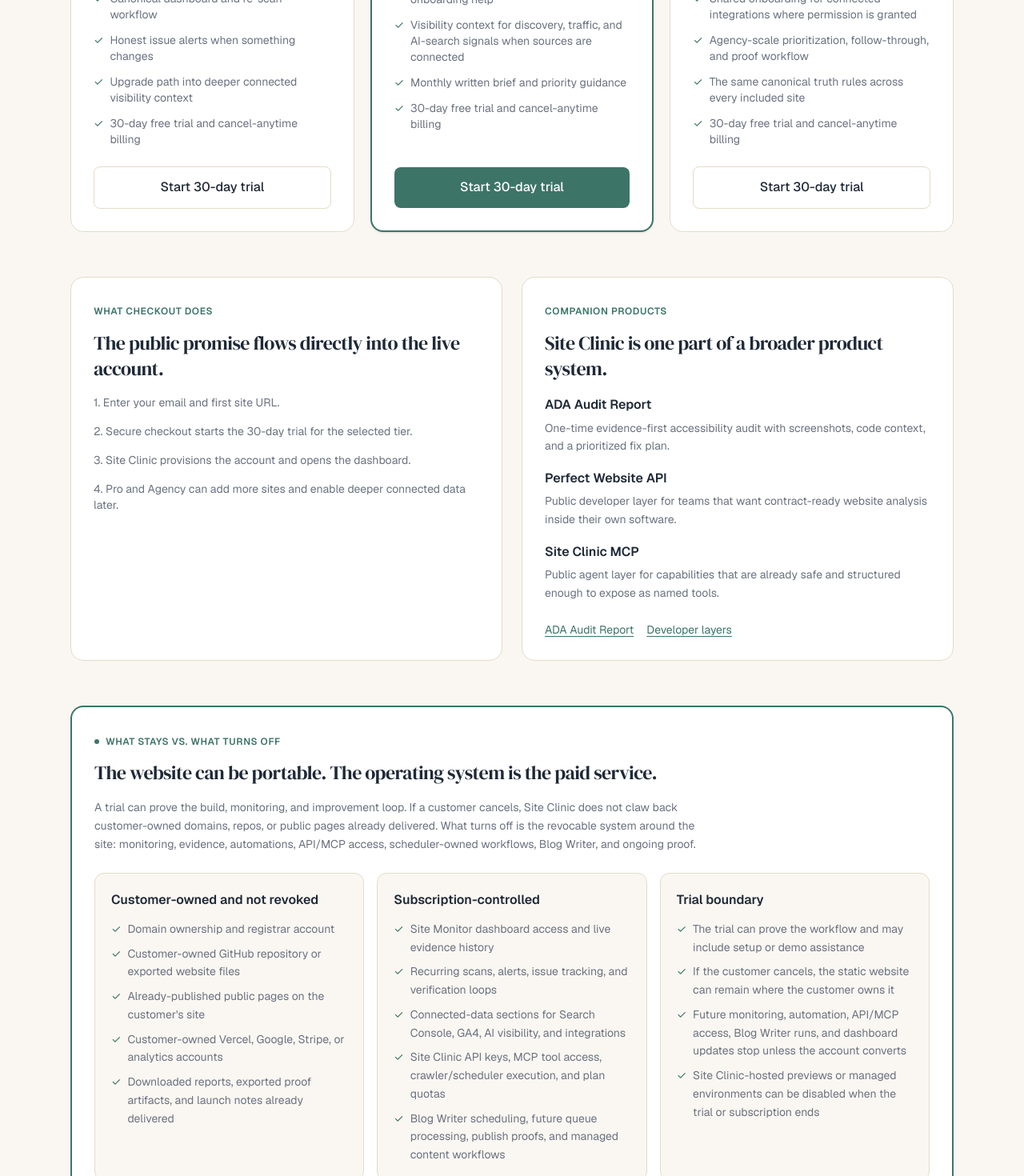
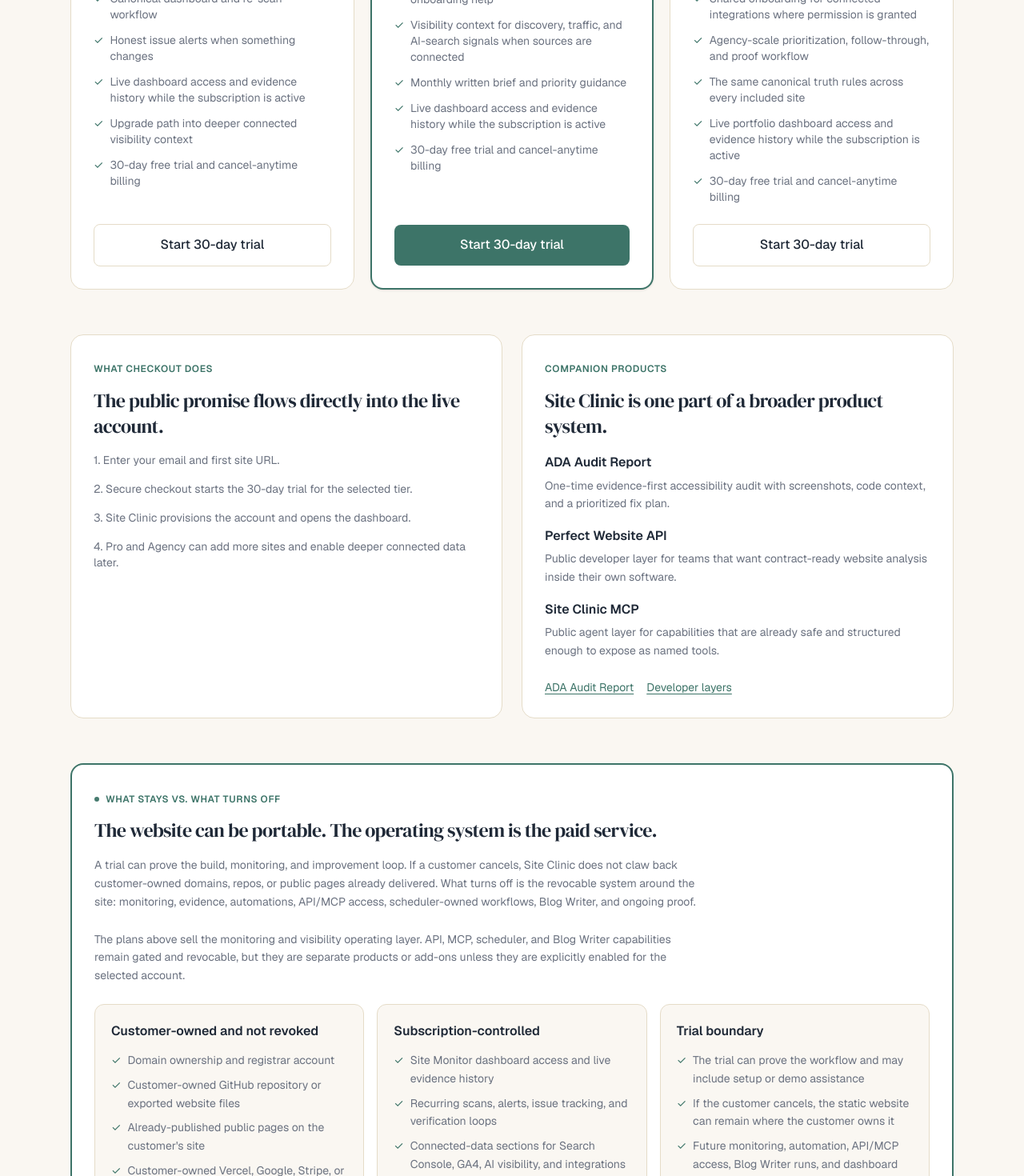
Before and after one commit to drjliddy-max/siteclinic-web, a Next.js app: page /pricing in a window 1280 px wide. Shown: the part 680-2150 px from the top of the page at 80% size. Built offline with nearby package versions, Linux system fonts and the light colour scheme; no server answers.

Commit message:
Align pricing with Stripe entitlement truth

```diff
--- a/src/app/pricing/page.tsx
+++ b/src/app/pricing/page.tsx
@@ -60,6 +60,7 @@
       "Accessibility, broken links, performance, SEO, and security checks",
       "Canonical dashboard and re-scan workflow",
       "Honest issue alerts when something changes",
+      "Live dashboard access and evidence history while the subscription is active",
       "Upgrade path into deeper connected visibility context",
       "30-day free trial and cancel-anytime billing",
     ],
@@ -77,6 +78,7 @@
       "GA4, Search Console, and connected-data onboarding help",
       "Visibility context for discovery, traffic, and AI-search signals when sources are connected",
       "Monthly written brief and priority guidance",
+      "Live dashboard access and evidence history while the subscription is active",
       "30-day free trial and cancel-anytime billing",
     ],
   },
@@ -93,6 +95,7 @@
       "Shared onboarding for connected integrations where permission is granted",
       "Agency-scale prioritization, follow-through, and proof workflow",
       "The same canonical truth rules across every included site",
+      "Live portfolio dashboard access and evidence history while the subscription is active",
       "30-day free trial and cancel-anytime billing",
     ],
   },
@@ -105,7 +108,7 @@
   },
   {
     q: "Is the developer API included in Site Clinic pricing?",
-    a: "No. Site Clinic is the recurring visibility platform for owners and agencies. The developer API is a separate product with its own portal and billing.",
+    a: "No. Site Clinic monitoring plans cover the dashboard, scans, alerts, connected-data visibility, and proof workflow listed on this page. Developer API, MCP tools, scheduler execution, and Blog Writer operations are subscription-controlled surfaces, but they are separate products or add-ons unless your account explicitly includes them.",
   },
   {
     q: "What happens after checkout?",
@@ -138,8 +141,8 @@
       "Site Monitor dashboard access and live evidence history",
       "Recurring scans, alerts, issue tracking, and verification loops",
       "Connected-data sections for Search Console, GA4, AI visibility, and integrations",
-      "Site Clinic API keys, MCP tool access, crawler/scheduler execution, and plan quotas",
-      "Blog Writer scheduling, future queue processing, publish proofs, and managed content workflows",
+      "Site Clinic API keys, MCP tool access, crawler/scheduler execution, and plan quotas when enabled on the account",
+      "Blog Writer scheduling, future queue processing, publish proofs, and managed content workflows when enabled on the account",
     ],
   },
   {
@@ -428,6 +431,12 @@
             automations, API/MCP access, scheduler-owned workflows, Blog Writer,
             and ongoing proof.
           </p>
+          <p className="text-sm text-[var(--color-ink-soft)] leading-relaxed max-w-3xl mb-6">
+            The plans above sell the monitoring and visibility operating layer.
+            API, MCP, scheduler, and Blog Writer capabilities remain gated and
+            revocable, but they are separate products or add-ons unless they are
+            explicitly enabled for the selected account.
+          </p>
           <div className="grid lg:grid-cols-3 gap-4">
             {SUBSCRIPTION_BOUNDARIES.map((boundary) => (
               <article
```
Also changed, not shown: 1 other file (tests, documents, lock files or other folders).
